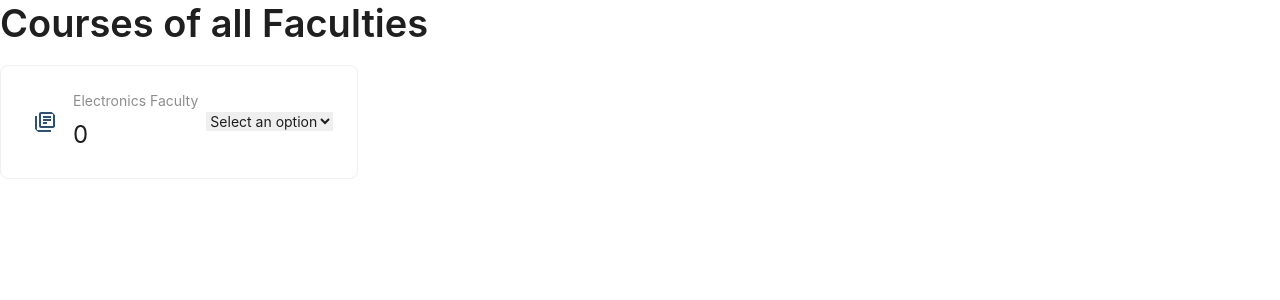
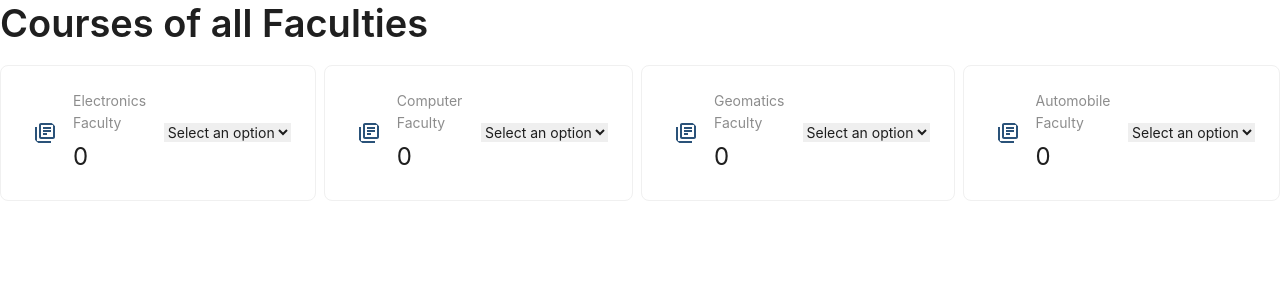
Before and after one commit to anysa-kharel/University-Management-System, a React (Create React App) app: page /modules in a window 1280 px wide. Shown: the top 300 px of the page. Built offline with nearby package versions, Linux system fonts and the light colour scheme.

Commit message:
Faculty added

```diff
--- a/src/components/pages/Modules.js
+++ b/src/components/pages/Modules.js
@@ -8,9 +8,9 @@ import { MdOutlineLibraryBooks } from 'react-icons/md';
 
 function Modules() {
   const options = [
-    { label: 'Option 1', value: 'option1' },
-    { label: 'Option 2', value: 'option2' },
-    { label: 'Option 3', value: 'option3' },
+    { label: 'Semester-I', value: 'option1' },
+    { label: 'Semester-II', value: 'option2' },
+    { label: 'Semester-III', value: 'option3' },
   ];
 
   const [selectedOption, setSelectedOption] = useState('');
@@ -31,7 +31,28 @@ function Modules() {
           selectedOption={selectedOption}
           onChange={handleOptionChange}
         />
-        {/* Add other faculties */}
+         <Computer
+          icon={<MdOutlineLibraryBooks style={{ color: "#2a5279", borderRadius: 20, fontSize: 40, padding: 8 }} />}
+          title={"Computer Faculty"}
+          options={options}
+          selectedOption={selectedOption}
+          onChange={handleOptionChange}
+        />
+         <Geomatics
+          icon={<MdOutlineLibraryBooks style={{ color: "#2a5279", borderRadius: 20, fontSize: 40, padding: 8 }} />}
+          title={"Geomatics Faculty"}
+          options={options}
+          selectedOption={selectedOption}
+          onChange={handleOptionChange}
+        />
+         <Automobile
+          icon={<MdOutlineLibraryBooks style={{ color: "#2a5279", borderRadius: 20, fontSize: 40, padding: 8 }} />}
+          title={"Automobile Faculty"}
+          options={options}
+          selectedOption={selectedOption}
+          onChange={handleOptionChange}
+        />
+
       </Space>
     </div>
   );
@@ -49,13 +70,73 @@ function Electronics({ title, icon, options, selectedOption, onChange }) {
             <option key={option.value} value={option.value}>
               {option.label}
             </option>
-          ))}
+          ))
+          }
         </select>
       </Space>
     </Card>
   );
 }
 
-// Other Faculty components here
+function Computer({ title, icon, options, selectedOption, onChange }) {
+  return (
+    <Card>
+      <Space direction='horizontal'>
+        {icon}
+        <Statistic title={title} />
+        <select value={selectedOption} onChange={(event) => onChange(event.target.value)}>
+          <option value="">Select an option</option>
+          {options.map((option) => (
+            <option key={option.value} value={option.value}>
+              {option.label}
+            </option>
+          ))
+          }
+        </select>
+      </Space>
+    </Card>
+  );
+}
+
+function Geomatics({ title, icon, options, selectedOption, onChange }) {
+  return (
+    <Card>
+      <Space direction='horizontal'>
+        {icon}
+        <Statistic title={title} />
+        <select value={selectedOption} onChange={(event) => onChange(event.target.value)}>
+          <option value="">Select an option</option>
+          {options.map((option) => (
+            <option key={option.value} value={option.value}>
+              {option.label}
+            </option>
+          ))
+          }
+        </select>
+      </Space>
+    </Card>
+  );
+}
+
+function Automobile({ title, icon, options, selectedOption, onChange }) {
+  return (
+    <Card>
+      <Space direction='horizontal'>
+        {icon}
+        <Statistic title={title} />
+        <select value={selectedOption} onChange={(event) => onChange(event.target.value)}>
+          <option value="">Select an option</option>
+          {options.map((option) => (
+            <option key={option.value} value={option.value}>
+              {option.label}
+            </option>
+          ))
+          }
+        </select>
+      </Space>
+    </Card>
+  );
+}
+
 
 export default Modules;
```
Also changed, not shown: src/components/pages/Courses.js (added, +34 -0 lines).
